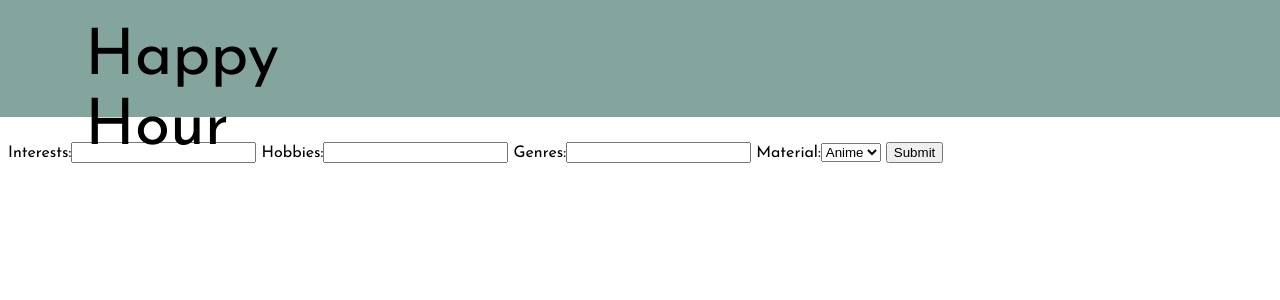
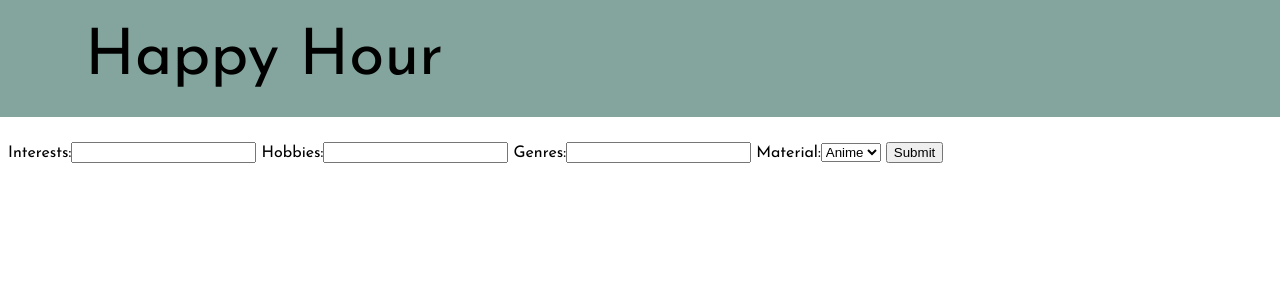
Before and after one commit to ReshmaShaji245/Happy-Hour, a Django app: page / in a window 1280 px wide; the page is wider, and only the part inside the window is pictured. Shown: the top 300 px of that part. Run offline with Django 3.2, Linux system fonts and the light colour scheme.

Commit message:
Update form.html

```diff
--- a/questionnaire/templates/form.html
+++ b/questionnaire/templates/form.html
@@ -20,13 +20,10 @@ background: #84A59D;
 
       div {
 position: absolute;
-width: 352px;
-height: 71px;
 left: 85px;
 top: 23px;
 font-size: 64px;
 line-height: 70px;
-
 color: #000000;
       }
     </style>
```
